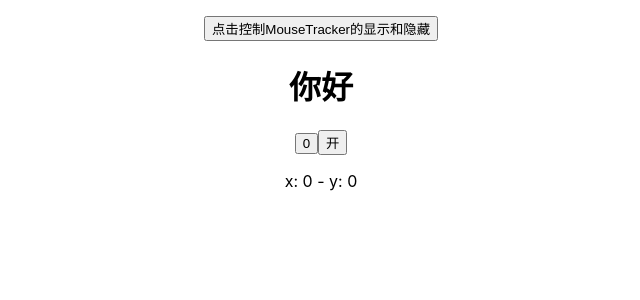
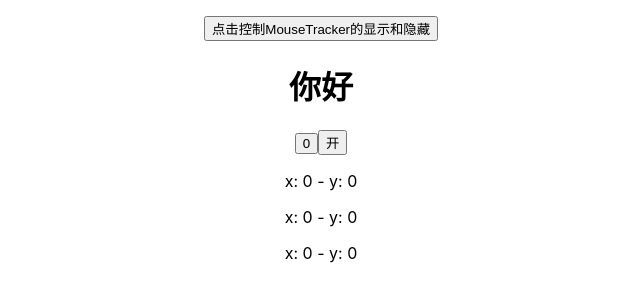
Before and after one commit to Huxiaoyu1992/react-ts, a React (Create React App) app: page / in a window 1280 px wide. Shown: the top 300 px of the page, without its empty margins (319-959 px from the left). Built offline with nearby package versions, Linux system fonts and the light colour scheme.

Commit message:
第一个自定义hook

```diff
--- a/src/App.tsx
+++ b/src/App.tsx
@@ -3,8 +3,10 @@ import './App.css';
 import Hello from './components/Hello'
 import Button from './components/button'
 import MouseTracker from './components/MouseTracker'
+import useMousePosition from './hooks/useMousePosition'
 function App() {
   const [show, setShow] = useState(true)
+  const position = useMousePosition()
   return (
     <div className="App">
       <p><button onClick={()=>setShow(!show)}>点击控制MouseTracker的显示和隐藏</button></p>
@@ -13,6 +15,8 @@ function App() {
       {/* useState的Hook */}
       <Button />
       {show && <MouseTracker />}
+      {/* 自定义hook */}
+      <p>x: {position.x} - y: {position.y}</p>
     </div>
   );
 }
--- a/src/components/button.tsx
+++ b/src/components/button.tsx
@@ -1,4 +1,5 @@
 import React, { useState, useEffect, Fragment } from 'react'
+import userMousePosition from '../hooks/useMousePosition'
 
 // const Button: React.FC = () => {
 //   const [state, setstate] = useState({num: 0, on: true})
@@ -14,15 +15,17 @@ import React, { useState, useEffect, Fragment } from 'react'
 const Button: React.FC = () => {
   const [num, setNum] = useState(0)
   const [status, setStatus] = useState(true)
+  const position = userMousePosition()
   // 这是不需要清除的effect
   useEffect(() => {
-    // react在渲染后执行的操作：包含了componentDidMount和componentDidupdateß
+    // react在渲染后执行的操作：包含了componentDidMount和componentDidUpdateß
     document.title = `点击了${num}次`
   }, [num]) // 只有当num改变的时候 useEffect才会执行
   return (
     <Fragment>
       <button onClick={() => setNum(num + 1)}>{num}</button>
       <button onClick={() => setStatus( !status )}>{status ? '开': '关'}</button>
+      <p>x: {position.x} - y: {position.y}</p>
     </Fragment>
   )
 }
--- /dev/null
+++ b/src/hooks/useMousePosition.tsx
@@ -0,0 +1,19 @@
+import React, { useState, useEffect } from 'react'
+
+// 自定义hook必须以use开头
+const useMousePosition = () => {
+  const [position, setPosition] = useState({x: 0, y: 0})
+  useEffect(() => {
+    const updateMouse = (e: MouseEvent) => {
+      setPosition({x: e.clientX, y: e.clientY})
+      console.log(position)
+    }
+    document.addEventListener('mousemove', updateMouse)
+    return () => {
+      document.removeEventListener('mousemove', updateMouse)
+    }
+  }, [position])
+  return position
+}
+
+export default useMousePosition
```
Also changed, not shown: 1 other file (tests, documents, lock files or other folders).
